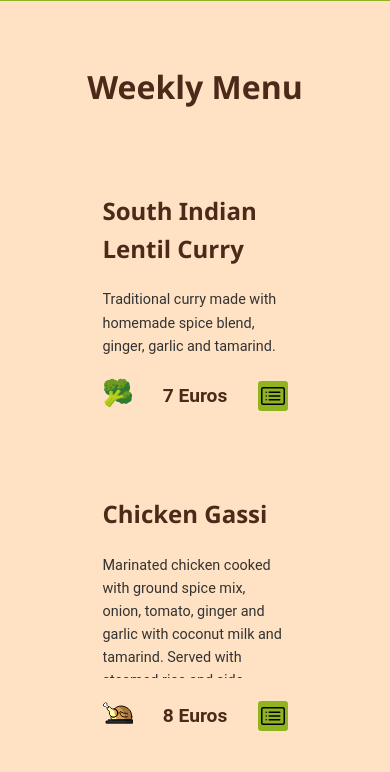
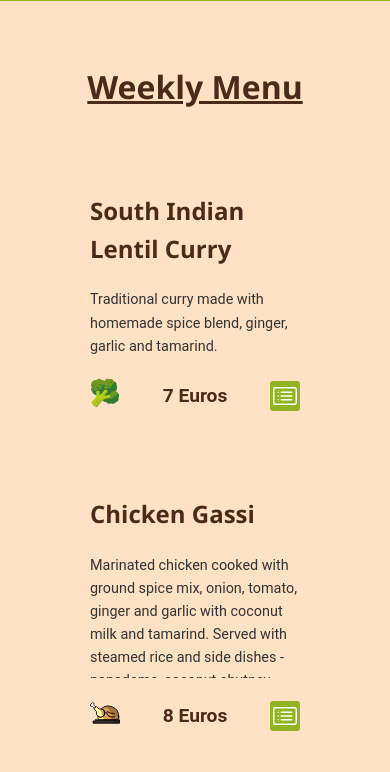
Before and after one commit to kuchenrolle/FoodTruckWebsite, a plain HTML site: page docs/menu.html in a window 390 px wide. Shown: the part 66-838 px from the top of the page. Drawn offline with Linux system fonts and the light colour scheme.

Commit message:
Small modifications to menu on mobile and contact page

```diff
--- a/docs/css/styles.css
+++ b/docs/css/styles.css
@@ -335,6 +335,12 @@ h2 {
   z-index: 1; /* Ensure the button itself is above lower elements */
 }
 
+.menu-item .menu-button img {
+  width: 20px;
+  height: 20px;
+  filter: invert(1);
+}
+
 /* Tooltip for Ingredients and Allergens */
 .menu-item .menu-button:hover::after {
   content: attr(data-tooltip);
@@ -355,6 +361,11 @@ h2 {
 
 /* On mobile, position the tooltip above */
 @media (max-width: 768px) {
+  .menu-item {
+    padding: 20px;
+    width: 100%; /* Full width for mobile */
+  }
+
   .menu-item .menu-button:hover::after {
     bottom: 45px; /* Move tooltip further up to avoid button overlap */
   }
@@ -365,11 +376,6 @@ h2 {
     justify-items: center; /* Ensure items are centered */
   }
 
-  /* Adjust width of menu items */
-  .menu-item {
-    width: 90%; /* Make menu items take up most of the screen width on mobile */
-    max-width: 400px; /* Limit max width to ensure readability */
-  }
 }
 
 
--- a/docs/menu.html
+++ b/docs/menu.html
@@ -13,7 +13,7 @@
 <body>
   <main>
     <div class="container">
-      <h1>Weekly Menu</h1>
+      <h1><u>Weekly Menu</u></h1>
       <div id="menu"></div>
     </div>
   </main>
```
Also changed, not shown: docs/contact.html (+2 -2 lines).
